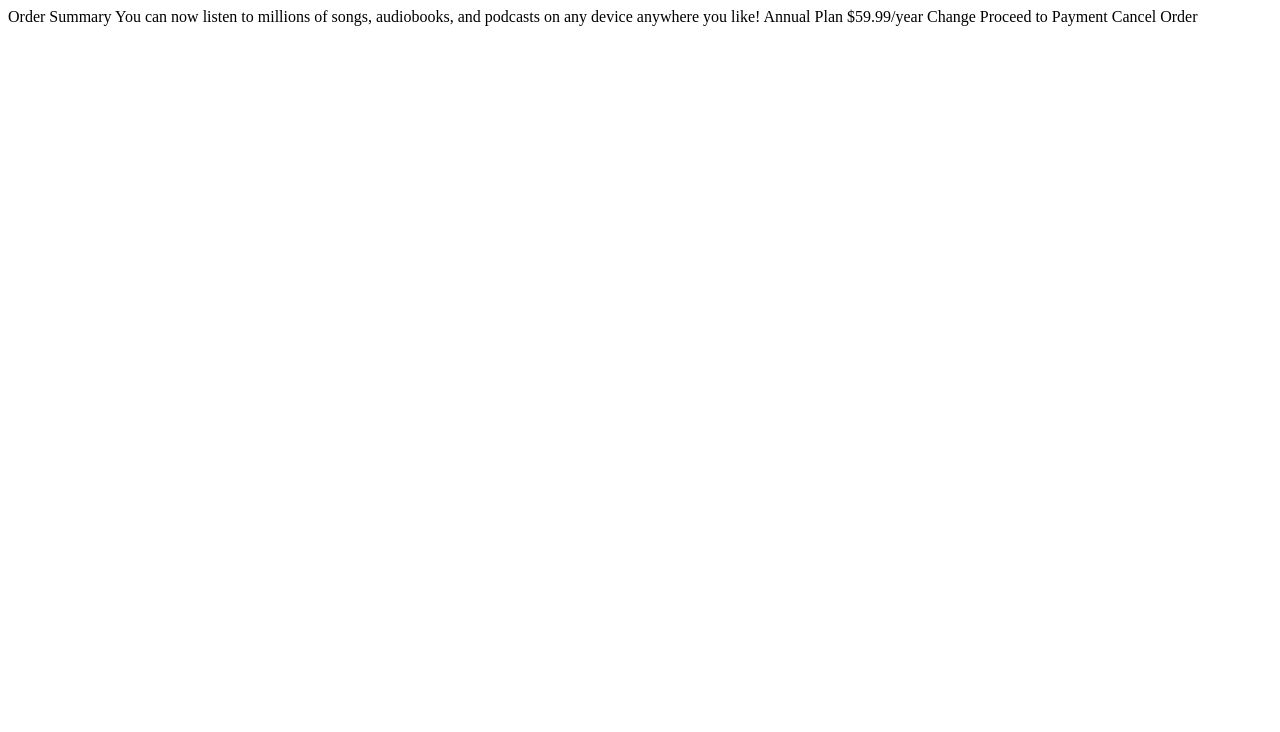
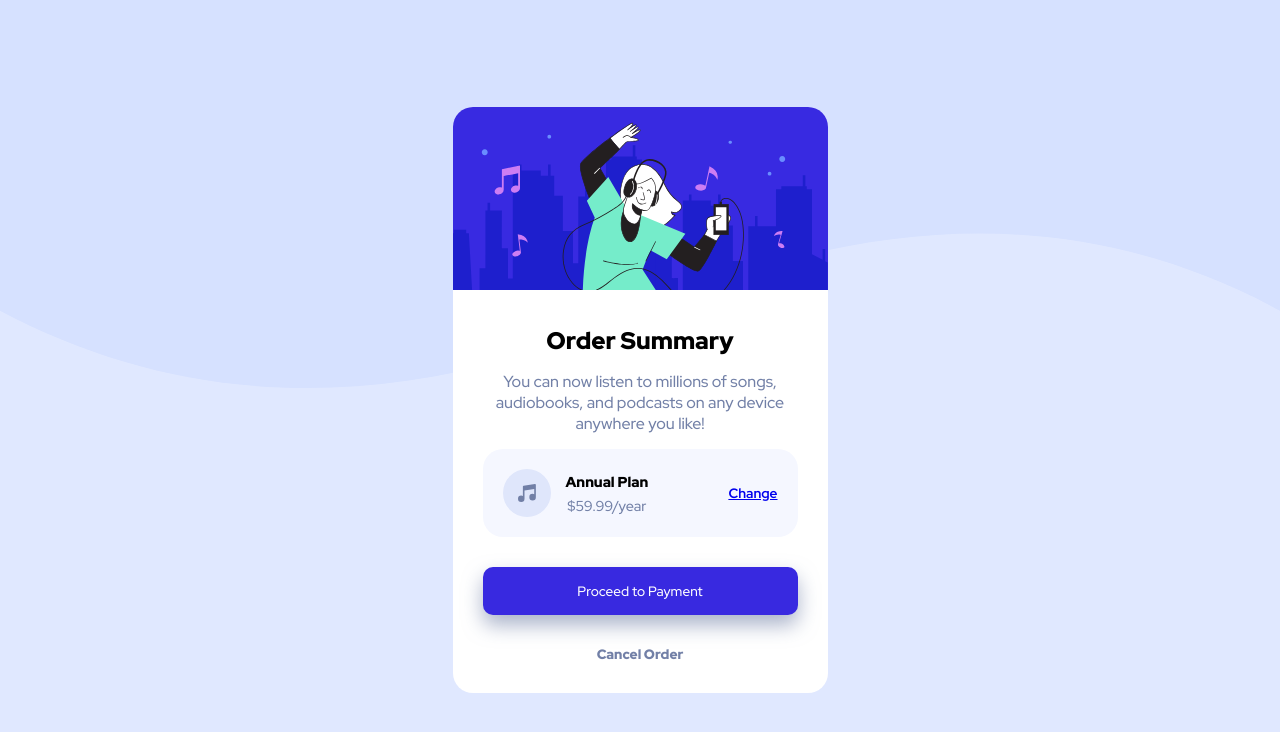
Before and after one commit to mohamedkhaled4053/Order-summary-card, a plain HTML site: page index.html in a window 1280 px wide. Drawn offline with Linux system fonts and the light colour scheme.

Commit message:
the whole project

```diff
--- a/css/style.css
+++ b/css/style.css
@@ -0,0 +1,137 @@
+*{
+    margin: 0;
+    padding: 0;
+    box-sizing: border-box;
+}
+
+:root{
+    --p-color:hsl(224, 23%, 55%);
+    --duration:0.2s ;
+}
+
+body{
+    height: 100vh;
+    display: flex;
+    font-family: 'red hat display';
+    background-color: hsl(225, 100%, 94%);
+    background-image: url('../images/pattern-background-desktop.svg');
+    background-repeat: no-repeat;
+    background-size: contain;
+}
+
+@media (max-width:375px){
+    body{
+        background-image: url('../images/pattern-background-mobile.svg');
+    }
+}
+
+main{
+    width: 375px;
+    margin: auto;
+    background: white;
+    border-radius: 20px;
+    overflow: hidden;
+    text-align: center;
+    max-width: 90%;
+}
+
+.hero{
+    width: 100%;
+}
+
+.content{
+    margin: 30px;
+}
+
+h1{
+    font-size: 1.5em;
+    font-weight: 800;
+    margin: 15px 0;
+}
+
+.content>p{
+    color: var(--p-color);
+    margin: 15px 0;
+}
+
+.pricing{
+    display: flex;
+    align-items: center;
+    justify-content: space-between;
+    background: hsl(225, 100%, 98%);
+    padding: 20px;
+    border-radius: 20px;
+}
+
+
+@media (max-width:340px){
+    .pricing{
+        flex-direction: column;
+    }
+    .price{
+        margin-bottom: 15px;
+    }
+}
+
+
+.price{
+    display: flex;
+    align-items: center;
+}
+
+.plan{
+    margin-left: 15px;
+    font-size: 0.9em;
+}
+
+.plan p:first-child{
+    font-weight: 800;
+    margin-bottom: 5px;
+}
+.plan p:last-child{
+    color: var(--p-color);
+}
+
+.pricing a {
+    font-size: 0.85em;
+    font-weight: 600;
+    transition: var(--duration);
+}
+.pricing a:hover{
+    text-decoration: none;
+    color: hsla(245, 75%, 52%, 0.6) ;
+}
+
+.content>a{
+    display: block;
+}
+
+.pay{
+    color: white;
+    background: hsl(245, 75%, 52%);
+    padding: 15px;
+    margin: 30px 0;
+    border-radius: 10px;
+    text-decoration: none;
+    font-size: 0.85em;
+    box-shadow: 0 10px 20px hsl(224deg 23% 55% / 60%);
+    transition: var(--duration);
+}
+
+.pay:hover{
+    background-color: hsla(245, 75%, 52%, 0.6);
+}
+
+.cancel{
+    text-decoration: none;
+    color: var(--p-color);
+    margin: auto;
+    font-size: 0.85em;
+    font-weight: 800;
+    width: fit-content;
+    transition: var(--duration);
+}
+
+.cancel:hover{
+    color: black;
+}
--- a/index.html
+++ b/index.html
@@ -1,31 +1,48 @@
 <!DOCTYPE html>
 <html lang="en">
+
 <head>
   <meta charset="UTF-8">
-  <meta name="viewport" content="width=device-width, initial-scale=1.0"> <!-- displays site properly based on user's device -->
+  <meta name="viewport" content="width=device-width, initial-scale=1.0">
+  <!-- displays site properly based on user's device -->
 
   <link rel="icon" type="image/png" sizes="32x32" href="./images/favicon-32x32.png">
 
-  <link href="https://fonts.googleapis.com/css2?family=Open+Sans:ital,wght@0,300;0,400;0,500;0,600;0,700;0,800;1,300;1,400;1,500;1,600;1,700;1,800&family=Outfit:wght@100;200;300;400;500;600;700;800;900&family=Red+Hat+Display:wght@500;700;900&family=Work+Sans:ital,wght@0,100;0,200;0,300;0,400;0,500;0,600;0,700;0,800;0,900;1,100;1,200;1,300;1,400;1,500;1,600;1,700;1,800;1,900&display=swap" rel="stylesheet">
+  <link
+    href="https://fonts.googleapis.com/css2?family=Open+Sans:ital,wght@0,300;0,400;0,500;0,600;0,700;0,800;1,300;1,400;1,500;1,600;1,700;1,800&family=Outfit:wght@100;200;300;400;500;600;700;800;900&family=Red+Hat+Display:wght@500;700;900&family=Work+Sans:ital,wght@0,100;0,200;0,300;0,400;0,500;0,600;0,700;0,800;0,900;1,100;1,200;1,300;1,400;1,500;1,600;1,700;1,800;1,900&display=swap"
+    rel="stylesheet">
   <link rel="stylesheet" href="css/style.css">
   <title>Frontend Mentor | Order summary card</title>
 
 
 </head>
+
 <body>
+  <main>
+    <img src="images/illustration-hero.svg" alt="hero" class="hero">
+    <div class="content">
+      <h1>Order Summary</h1>
+      <p>
+        You can now listen to millions of songs, audiobooks, and podcasts on any
+        device anywhere you like!
+      </p>
 
-  Order Summary
+      <div class="pricing">
+        <div class="price">
+          <img src="images/icon-music.svg" alt="icon-music" class="icon">
+          <div class="plan">
+            <p>Annual Plan </p>
+            <p>$59.99/year </p>
+          </div>
+        </div>
 
-  You can now listen to millions of songs, audiobooks, and podcasts on any
-  device anywhere you like!
+        <a href="#">Change</a>
+      </div>
 
-  Annual Plan
-  $59.99/year
+      <a href="#" class="pay">Proceed to Payment </a>
+      <a href="#" class="cancel">Cancel Order</a>
+    </div>
+  </main>
+</body>
 
-  Change
-
-  Proceed to Payment
-  Cancel Order
-
-</body>
 </html>
```
